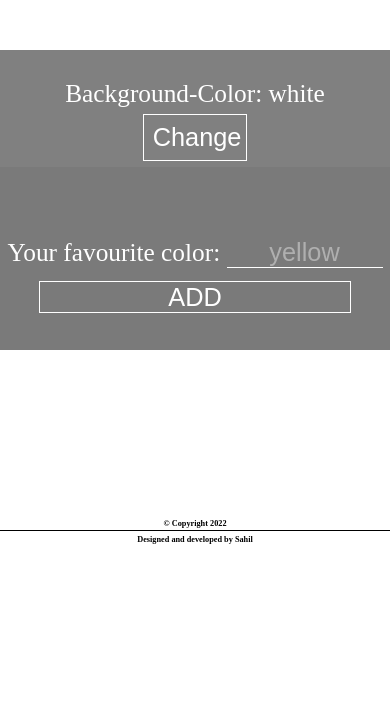
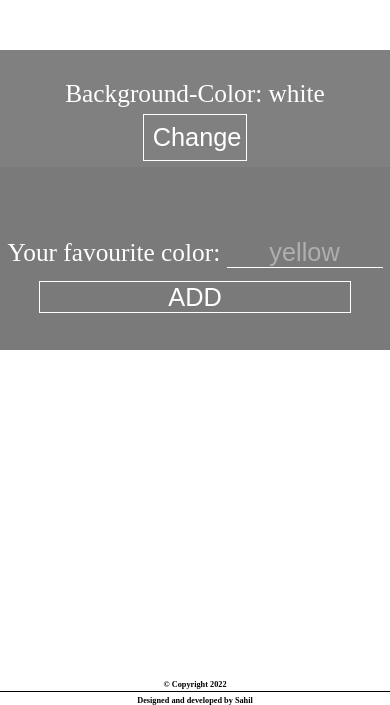
Before and after one commit to Sahil-fndev/Background-Color-Changer, a plain HTML site: page index.html in a window 390 px wide. Shown: the part 139-844 px from the top of the page. Drawn offline with Linux system fonts and the light colour scheme.

Commit message:
Initial commit

```diff
--- a/css/styles.css
+++ b/css/styles.css
@@ -99,7 +99,8 @@ input[type ='text'] {
 }
 
 /*            footer                         */
-footer {
+#footer {
+
     text-align: center;
     font-size: var(--footer-font-size);
     font-weight: 600;
@@ -137,4 +138,9 @@ footer {
         grid-area: button;
         width: 80%;
     }
+
+    #footer {
+        position: fixed;
+        bottom:  0;
+    }
 }
```
